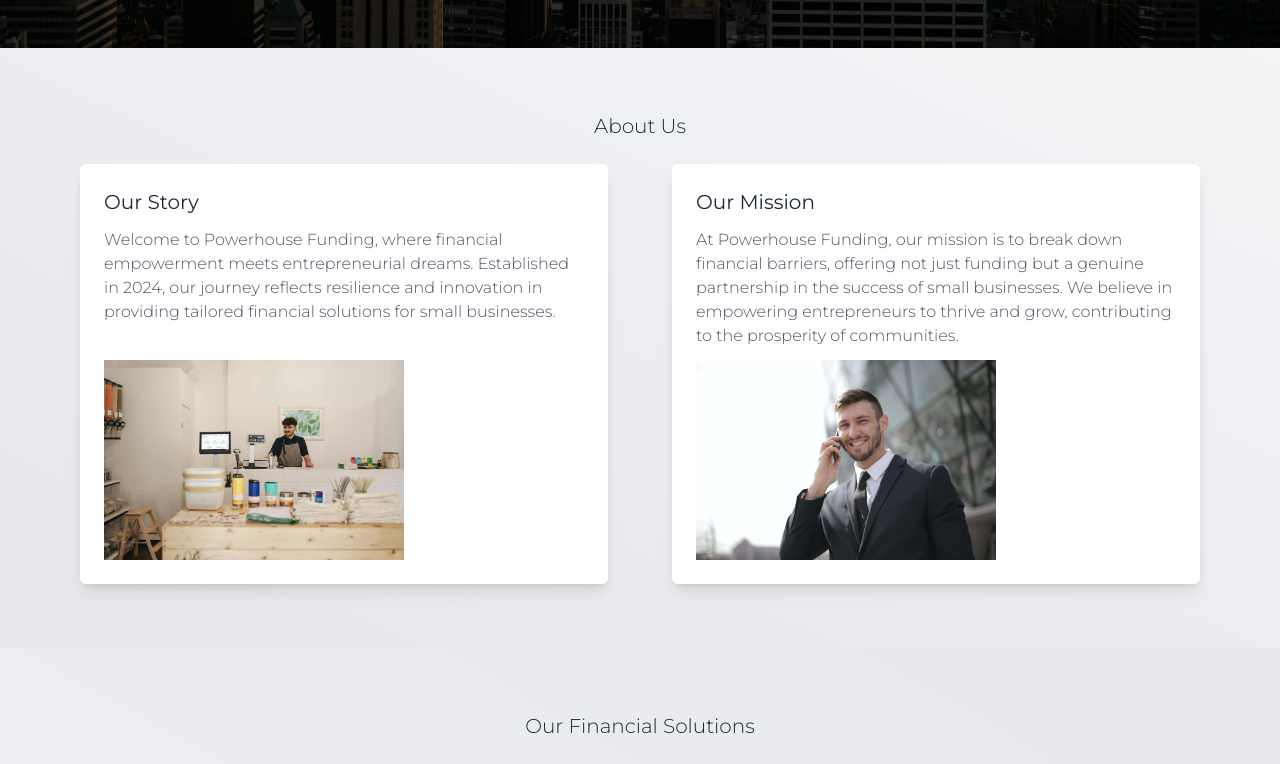
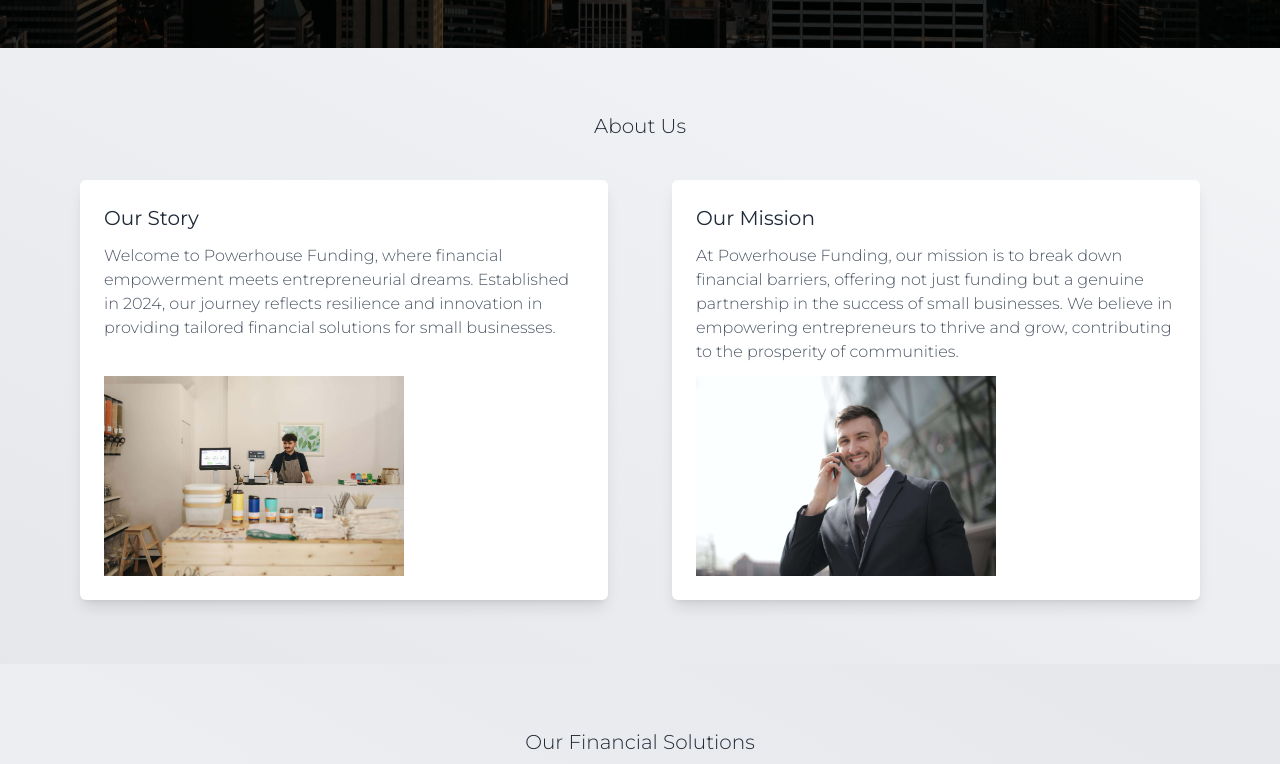
Before and after one commit to dewanwakilahmed/kesef-capital-group-v0, a Next.js app: page / in a window 1280 px wide. Shown: the part 752-1516 px from the top of the page. Built offline with nearby package versions, Linux system fonts and the light colour scheme.

Commit message:
Modified about us section of home page

```diff
--- a/sections/home-page/about-us-section/AboutUsSection.tsx
+++ b/sections/home-page/about-us-section/AboutUsSection.tsx
@@ -3,44 +3,41 @@
 import './about-us-section.css';
 
 const AboutUsSection = () => {
+  const aboutUsItems = [
+    {
+      title: 'Our Story',
+      description:
+        'Welcome to Powerhouse Funding, where financial empowerment meets entrepreneurial dreams. Established in 2024, our journey reflects resilience and innovation in providing tailored financial solutions for small businesses.',
+      img: '/images/small-business.jpg',
+      alt: 'small-business',
+    },
+    {
+      title: 'Our Mission',
+      description:
+        'At Powerhouse Funding, our mission is to break down financial barriers, offering not just funding but a genuine partnership in the success of small businesses. We believe in empowering entrepreneurs to thrive and grow, contributing to the prosperity of communities.',
+      img: '/images/friendly-face.jpg',
+      alt: 'friendly-face',
+    },
+  ];
+
   return (
     <section className='about-us-section'>
       <h2 className='about-us-title'>About Us</h2>
 
       <div className='about-us-content'>
-        <div className='about-us-card'>
-          <h3 className='about-us-card-title'>Our Story</h3>
-          <p className='about-us-card-description'>
-            Welcome to Powerhouse Funding, where financial empowerment meets
-            entrepreneurial dreams. Established in 2024, our journey reflects
-            resilience and innovation in providing tailored financial solutions
-            for small businesses.
-          </p>
+        {aboutUsItems.map((item, index) => (
+          <div className='about-us-card' key={index}>
+            <h3 className='about-us-card-title'>{item.title}</h3>
+            <p className='about-us-card-description'>{item.description}</p>
             <Image
-            src='/images/small-business.jpg'
-            alt='small-business'
+              src={item.img}
+              alt={item.alt}
               width={300}
               height={200}
               className='about-us-card-img'
             />
           </div>
-
-        <div className='about-us-card'>
-          <h3 className='about-us-card-title'>Our Mission</h3>
-          <p className='about-us-card-description'>
-            At Powerhouse Funding, our mission is to break down financial
-            barriers, offering not just funding but a genuine partnership in the
-            success of small businesses. We believe in empowering entrepreneurs
-            to thrive and grow, contributing to the prosperity of communities.
-          </p>
-          <Image
-            src='/images/friendly-face.jpg'
-            alt='friendly-face'
-            width={300}
-            height={200}
-            className='about-us-card-img'
-          />
-        </div>
+        ))}
       </div>
     </section>
   );
--- a/sections/home-page/about-us-section/about-us-section.css
+++ b/sections/home-page/about-us-section/about-us-section.css
@@ -8,7 +8,7 @@
   @apply text-center
   text-xl
   text-gray-800
-  mb-6
+  mb-10
   font-light;
 }
 
```
Lines whose indentation alone changed are shown as unchanged.
